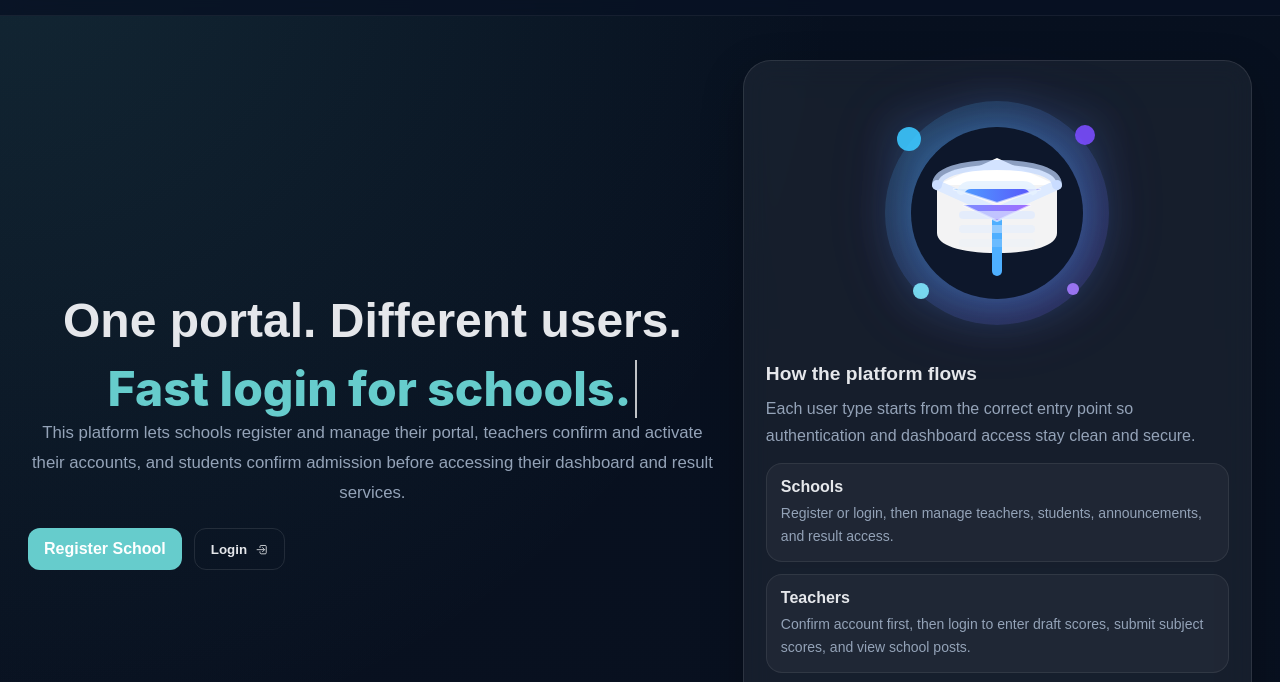
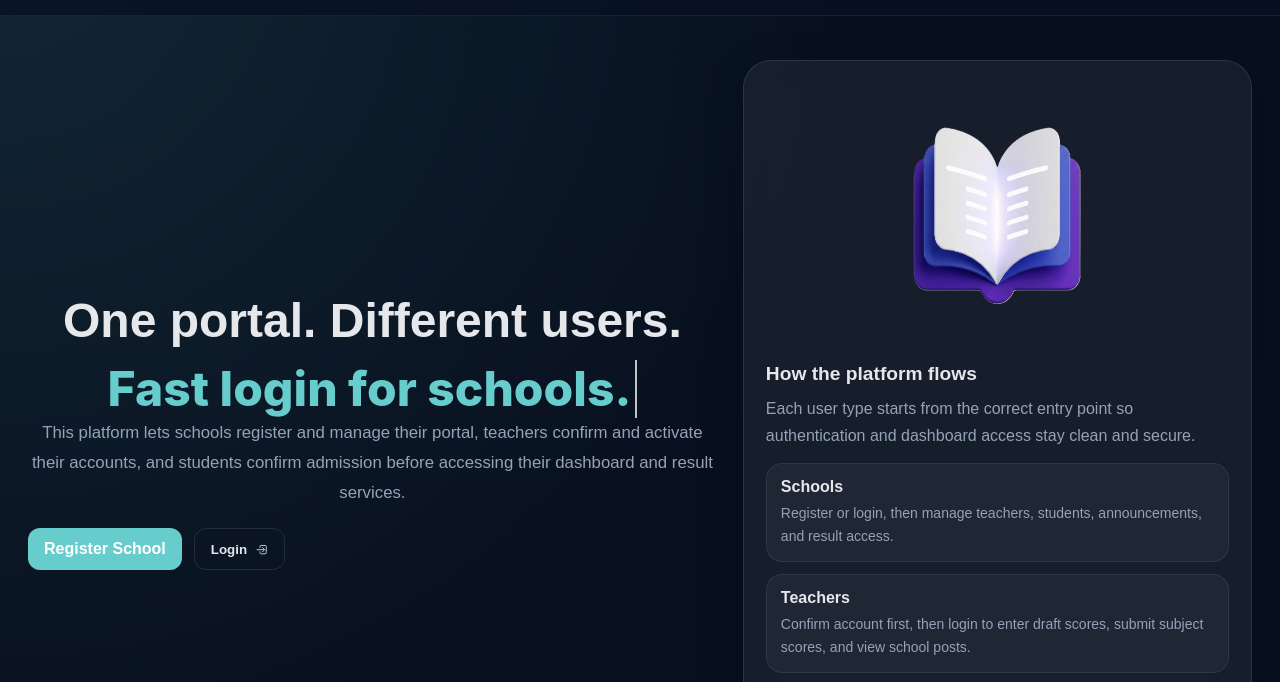
Before and after one commit to STUN-FI/STUN-FI_HUB, a plain HTML site: page SaaS/index.html in a window 1280 px wide. Shown: the part 75-757 px from the top of the page. Drawn offline with nearby package versions, Linux system fonts and the light colour scheme.

Commit message:
Replace hero SVG with generated image asset

```diff
--- a/SaaS/index.html
+++ b/SaaS/index.html
@@ -1085,41 +1085,7 @@
 
       <div class="hero-card">
         <div class="hero-graphic">
-          <svg width="260" height="260" viewBox="0 0 260 260" fill="none" xmlns="http://www.w3.org/2000/svg">
-            <defs>
-              <linearGradient id="brandGrad" x1="0" y1="0" x2="1" y2="1">
-                <stop offset="0%" stop-color="#3EC7FF" />
-                <stop offset="100%" stop-color="#7C4DFF" />
-              </linearGradient>
-              <linearGradient id="leftGrad" x1="0" y1="0" x2="1" y2="0">
-                <stop offset="0%" stop-color="#4DA6FF" />
-                <stop offset="100%" stop-color="#5B4EFB" />
-              </linearGradient>
-              <linearGradient id="rightGrad" x1="0" y1="0" x2="1" y2="0">
-                <stop offset="0%" stop-color="#7B8CFF" />
-                <stop offset="100%" stop-color="#A06CFF" />
-              </linearGradient>
-            </defs>
-            <circle cx="130" cy="130" r="112" fill="url(#brandGrad)" opacity="0.16" />
-            <circle cx="130" cy="130" r="86" fill="#0D172B" />
-            <path d="M70 102C70 90 92 82 130 82C168 82 190 90 190 102V150C190 162 168 170 130 170C92 170 70 162 70 150V102Z" fill="#FFFFFF" opacity="0.95" />
-            <path d="M70 102L130 75L190 102" fill="#FFFFFF" />
-            <path d="M70 102L130 129L190 102" stroke="#DDEAFF" stroke-width="10" stroke-linecap="round" />
-            <path d="M70 102C70 90 92 82 130 82C168 82 190 90 190 102" stroke="#C0D8FF" stroke-width="10" stroke-linecap="round" opacity="0.7" />
-            <path d="M130 129L130 188" stroke="#4EAFFF" stroke-width="10" stroke-linecap="round" />
-            <path d="M86 106L130 120L174 106" fill="url(#leftGrad)" />
-            <path d="M86 106L130 120L174 106" stroke="#fff" stroke-width="2" stroke-linejoin="round" opacity="0.6" />
-            <path d="M96 122L130 138L164 122" fill="url(#rightGrad)" />
-            <path d="M96 122L130 138L164 122" stroke="#fff" stroke-width="2" stroke-linejoin="round" opacity="0.6" />
-            <path d="M94 108C96 104 100 102 104 102H156C160 102 164 104 166 108" stroke="#E6F2FF" stroke-width="8" stroke-linecap="round" opacity="0.9" />
-            <path d="M96 132H164" stroke="#DDEAFF" stroke-width="8" stroke-linecap="round" opacity="0.65" />
-            <path d="M96 146H164" stroke="#DDEAFF" stroke-width="8" stroke-linecap="round" opacity="0.45" />
-            <path d="M96 160H164" stroke="#DDEAFF" stroke-width="8" stroke-linecap="round" opacity="0.2" />
-            <circle cx="42" cy="56" r="12" fill="#3EC7FF" opacity="0.9" />
-            <circle cx="218" cy="52" r="10" fill="#7C4DFF" opacity="0.9" />
-            <circle cx="54" cy="208" r="8" fill="#82E9FF" opacity="0.9" />
-            <circle cx="206" cy="206" r="6" fill="#A67CFF" opacity="0.9" />
-          </svg>
+          <img src="img/Gemini_Generated_Image_tqycz8tqycz8tqyc.png" alt="Book illustration" width="260" height="260" />
         </div>
         <h3>How the platform flows</h3>
         <p>
```
Also changed, not shown: SaaS/img/Gemini_Generated_Image_tqycz8tqycz8tqyc.png (added).
